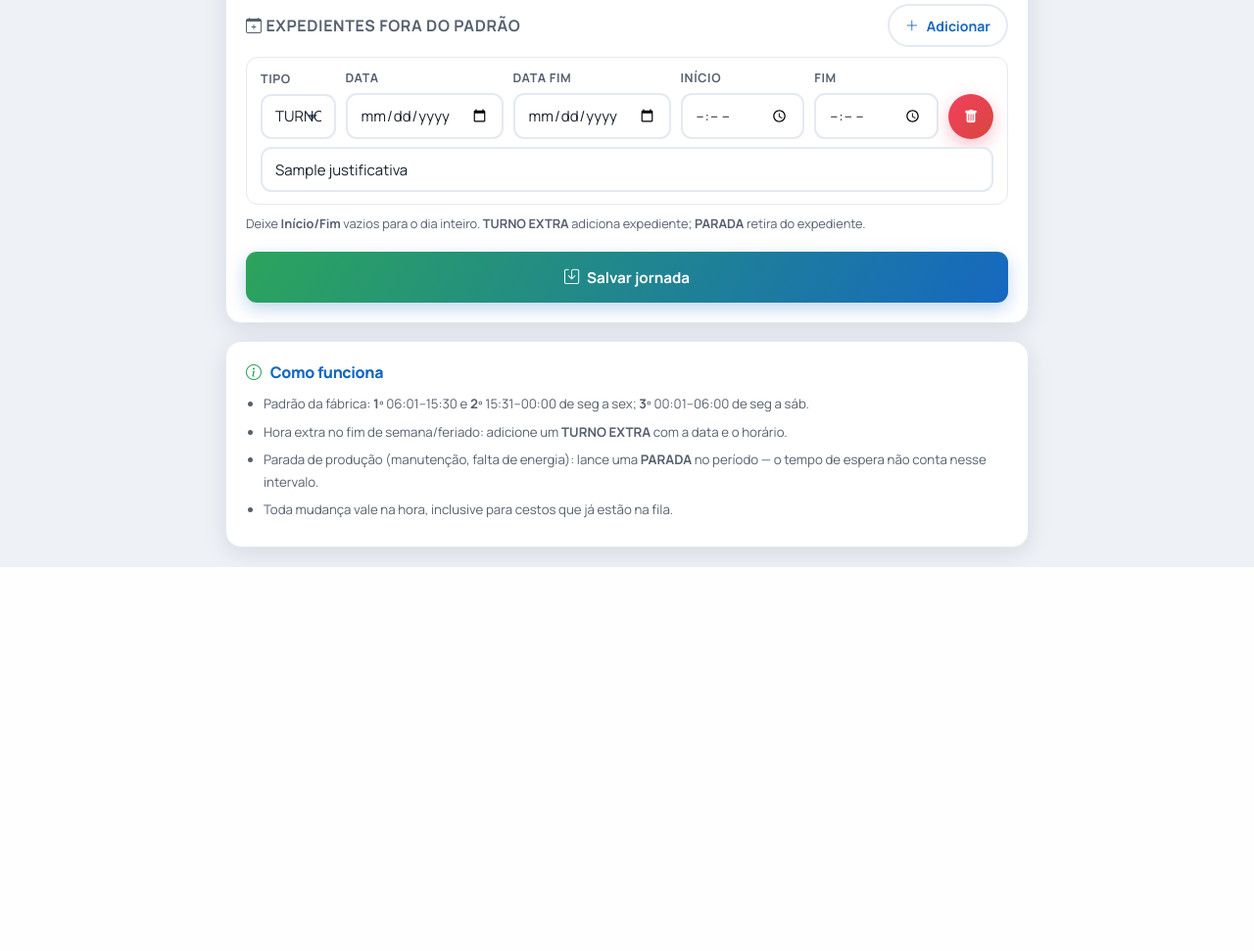
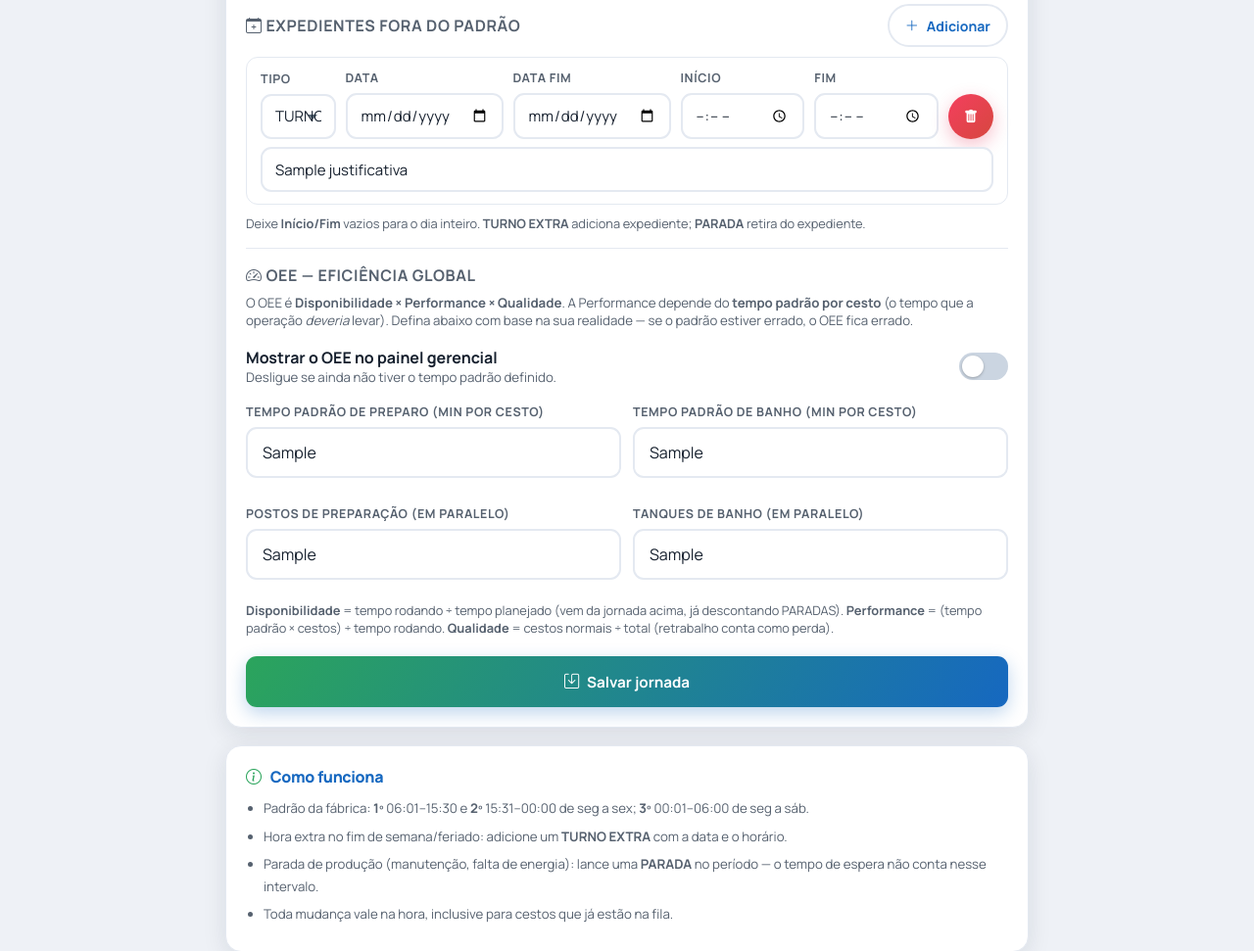
Before and after one commit to engenhariadecio/CONTROLEPREBANHOEBANHO, a Flask app: template templates/config.html in a window 1280 px wide. Shown: the part 538-1509 px from the top of the page at 98% size. Before the commit the page ends 1117 px from the top, so only its background shows below. Run offline with Flask 3, Linux system fonts and the light colour scheme; the template is opened without the code that fills it: most values are stand-ins (such as "Sample title", 1, 10 or a date in 2020).

Commit message:
Add files via upload

```diff
--- a/app.py
+++ b/app.py
@@ -355,6 +355,12 @@ AGENDA_PADRAO = {
     # {'data':'2026-07-05','data_fim':'2026-07-05','tipo':'TURNO EXTRA'|'PARADA',
     #  'ini':'08:00','fim':'17:00','justificativa':'...'}
     'excecoes': [],
+    # ---- OEE (parâmetros que a fábrica precisa definir) ----
+    'oee_ativo': True,
+    'oee_prep_padrao_min': 6.0,    # tempo padrão (ciclo ideal) para preparar 1 cesto
+    'oee_banho_padrao_min': 15.0,  # tempo padrão (ciclo ideal) do banho de 1 cesto
+    'oee_prep_postos': 1,          # nº de postos de preparação em paralelo
+    'oee_banho_tanques': 1,        # nº de tanques de banho em paralelo
     # ---- compatibilidade com a versão antiga (janela única) ----
     'trabalha_sabado': False, 'trabalha_domingo': False,
     'hora_inicio': '07:00', 'hora_fim': '18:00',
@@ -1752,6 +1758,57 @@ def _coletar_dados(de=None, ate=None, turnos=None):
         tur_banho = _agg_turno(banho_cards, turno_banho)
         dia_turno_prep = _agg_dia_turno(prep_cards, turno_prep, lambda c: c.prep_fim)
         dia_turno_banho = _agg_dia_turno(banho_cards, turno_banho, lambda c: c.banho_fim)
+
+        # ── OEE (Disponibilidade × Performance × Qualidade) ─────────────────────
+        cfg_oee = get_agenda()
+
+        def _limites_utc(lista, campo):
+            """Início/fim do período (UTC) para o cálculo do tempo planejado."""
+            desloc = timedelta(hours=FUSO_LOCAL_HORAS)
+            agora = datetime.utcnow()
+            if de:
+                ini = datetime.combine(de, dtime(0, 0)) + desloc
+            else:
+                datas = [getattr(c, campo) for c in lista if getattr(c, campo)]
+                ini = min(datas) if datas else agora
+            if ate:
+                fim = datetime.combine(ate, dtime(23, 59, 59)) + desloc
+            else:
+                fim = agora
+            return ini, min(fim, agora)
+
+        def _oee(lista, campo_min, campo_data, padrao_min, recursos):
+            n = len(lista)
+            run_min = sum((getattr(c, campo_min) or 0) for c in lista)
+            bons = sum(1 for c in lista if c.tipo != 'Retrabalho')
+            ini, fim = _limites_utc(lista, campo_data)
+            planejado_min = tempo_util_segundos(ini, fim, cfg_oee) / 60.0
+            planejado_min *= max(1, int(recursos or 1))
+            disp = (run_min / planejado_min) if planejado_min > 0 else 0.0
+            perf = ((padrao_min * n) / run_min) if run_min > 0 else 0.0
+            qual = (bons / n) if n else 0.0
+            disp = max(0.0, min(disp, 1.0))
+            perf = max(0.0, min(perf, 1.0))
+            return {
+                'cestos': n,
+                'disponibilidade': round(disp * 100, 1),
+                'performance': round(perf * 100, 1),
+                'qualidade': round(qual * 100, 1),
+                'oee': round(disp * perf * qual * 100, 1),
+                'tempo_rodando_min': round(run_min, 1),
+                'tempo_planejado_min': round(planejado_min, 1),
+                'padrao_min': padrao_min,
+                'recursos': max(1, int(recursos or 1)),
+                'retrabalhos': n - bons,
+            }
+
+        if cfg_oee.get('oee_ativo', True):
+            oee_prep = _oee(prep_cards, 'prep_minutos', 'prep_fim',
+                            float(cfg_oee.get('oee_prep_padrao_min') or 0), cfg_oee.get('oee_prep_postos'))
+            oee_banho = _oee(banho_cards, 'banho_minutos', 'banho_fim',
+                             float(cfg_oee.get('oee_banho_padrao_min') or 0), cfg_oee.get('oee_banho_tanques'))
+        else:
+            oee_prep = oee_banho = None
         for c in cards:
             p = c.processo or 'Sem processo'
             por_proc[p] = por_proc.get(p, 0) + 1
@@ -1835,6 +1892,8 @@ def _coletar_dados(de=None, ate=None, turnos=None):
                 for d in sorted(dia_turno_banho.keys())
             ],
             'operadores': operadores,
+            'oee_prep': oee_prep,
+            'oee_banho': oee_banho,
             'ativos': [c.to_dict() for c in ativos],
             'registros': [c.to_dict() for c in sorted(cards, key=lambda x: x.id, reverse=True)[:200]],
         }
@@ -1918,10 +1977,21 @@ def admin_config():
                 'ini': g('ini'), 'fim': g('fim'),
                 'justificativa': g('justificativa'),
             })
+        def _num(campo, padrao):
+            try:
+                v = float((request.form.get(campo) or '').replace(',', '.'))
+                return v if v > 0 else padrao
+            except (ValueError, TypeError):
+                return padrao
         novo = {
             'usar_jornada': request.form.get('usar_jornada') == 'on',
             'turnos': turnos,
             'excecoes': excecoes,
+            'oee_ativo': request.form.get('oee_ativo') == 'on',
+            'oee_prep_padrao_min': _num('oee_prep_padrao_min', 6.0),
+            'oee_banho_padrao_min': _num('oee_banho_padrao_min', 15.0),
+            'oee_prep_postos': int(_num('oee_prep_postos', 1)),
+            'oee_banho_tanques': int(_num('oee_banho_tanques', 1)),
         }
         set_agenda(novo)
         msg = 'Jornada salva. O cálculo dos tempos de espera já usa os novos turnos e exceções.'
--- a/static/style.css
+++ b/static/style.css
@@ -904,3 +904,20 @@ img,canvas{max-width:100%;}
 
 /* ── Linha de total nas tabelas de turno ── */
 .tbl-total td{background:linear-gradient(90deg,var(--aqua-soft),var(--sky-soft));border-top:2px solid var(--brand-blue);}
+
+/* ── OEE ── */
+.oee-grid{display:grid;grid-template-columns:1fr 1fr;gap:14px;margin-bottom:6px;}
+@media(max-width:820px){.oee-grid{grid-template-columns:1fr;}}
+.oee-card{background:#fff;border:1.5px solid var(--line);border-radius:16px;padding:16px 18px;}
+.oee-head{display:flex;align-items:center;justify-content:space-between;margin-bottom:10px;}
+.oee-tag{font-size:.74rem;font-weight:800;padding:5px 12px;border-radius:12px;letter-spacing:.02em;}
+.oee-tag-prep{background:#efeaff;color:var(--violet,#7C5CFC);}
+.oee-tag-banho{background:var(--sky-soft);color:var(--brand-blue);}
+.oee-big{font-family:var(--mono,monospace);font-size:2rem;font-weight:800;line-height:1;}
+.oee-bar{height:10px;border-radius:6px;background:#eef1f6;overflow:hidden;margin-bottom:12px;}
+.oee-fill{height:100%;border-radius:6px;transition:width .4s ease;}
+.oee-fatores{display:grid;grid-template-columns:repeat(3,1fr);gap:8px;text-align:center;}
+.oee-fatores div{background:#f7fafc;border-radius:10px;padding:8px 4px;}
+.oee-fatores span{display:block;font-size:.66rem;color:var(--slate);font-weight:700;text-transform:uppercase;letter-spacing:.03em;}
+.oee-fatores strong{font-family:var(--mono,monospace);font-size:1rem;color:var(--ink,#16202E);}
+.oee-detalhe{margin-top:10px;font-size:.72rem;color:var(--slate);line-height:1.5;}
--- a/templates/config.html
+++ b/templates/config.html
@@ -86,6 +86,52 @@
       </div>
       <p class="hint">Deixe <strong>Início/Fim</strong> vazios para o dia inteiro. <strong>TURNO EXTRA</strong> adiciona expediente; <strong>PARADA</strong> retira do expediente.</p>
 
+      <div class="cfg-divisor"></div>
+
+      <label class="label" style="margin-bottom:8px;display:block;font-size:1rem;"><i class="bi bi-speedometer2"></i> OEE — Eficiência global</label>
+      <p class="small muted" style="margin-bottom:12px;">
+        O OEE é <strong>Disponibilidade × Performance × Qualidade</strong>. A Performance depende do
+        <strong>tempo padrão por cesto</strong> (o tempo que a operação <em>deveria</em> levar).
+        Defina abaixo com base na sua realidade — se o padrão estiver errado, o OEE fica errado.
+      </p>
+      <div class="cfg-toggle-row">
+        <div>
+          <div class="cfg-toggle-title">Mostrar o OEE no painel gerencial</div>
+          <div class="small muted">Desligue se ainda não tiver o tempo padrão definido.</div>
+        </div>
+        <label class="switch">
+          <input type="checkbox" name="oee_ativo" {% if cfg.get('oee_ativo', True) %}checked{% endif %}>
+          <span class="switch-slider"></span>
+        </label>
+      </div>
+      <div class="grid-2" style="margin-top:12px;">
+        <div class="field">
+          <label class="label">Tempo padrão de preparo (min por cesto)</label>
+          <input type="text" inputmode="decimal" name="oee_prep_padrao_min" class="input"
+                 value="{{ cfg.get('oee_prep_padrao_min', 6.0) }}">
+        </div>
+        <div class="field">
+          <label class="label">Tempo padrão de banho (min por cesto)</label>
+          <input type="text" inputmode="decimal" name="oee_banho_padrao_min" class="input"
+                 value="{{ cfg.get('oee_banho_padrao_min', 15.0) }}">
+        </div>
+        <div class="field">
+          <label class="label">Postos de preparação (em paralelo)</label>
+          <input type="text" inputmode="numeric" name="oee_prep_postos" class="input"
+                 value="{{ cfg.get('oee_prep_postos', 1) }}">
+        </div>
+        <div class="field">
+          <label class="label">Tanques de banho (em paralelo)</label>
+          <input type="text" inputmode="numeric" name="oee_banho_tanques" class="input"
+                 value="{{ cfg.get('oee_banho_tanques', 1) }}">
+        </div>
+      </div>
+      <p class="hint">
+        <strong>Disponibilidade</strong> = tempo rodando ÷ tempo planejado (vem da jornada acima, já descontando PARADAS).
+        <strong>Performance</strong> = (tempo padrão × cestos) ÷ tempo rodando.
+        <strong>Qualidade</strong> = cestos normais ÷ total (retrabalho conta como perda).
+      </p>
+
       <button class="btn btn-primary btn-block" style="margin-top:20px;"><i class="bi bi-save"></i>Salvar jornada</button>
     </form>
   </div>
```
Also changed, not shown: static/dash.js (+23 -0 lines), templates/painel.html (+22 -31 lines), README.md.
